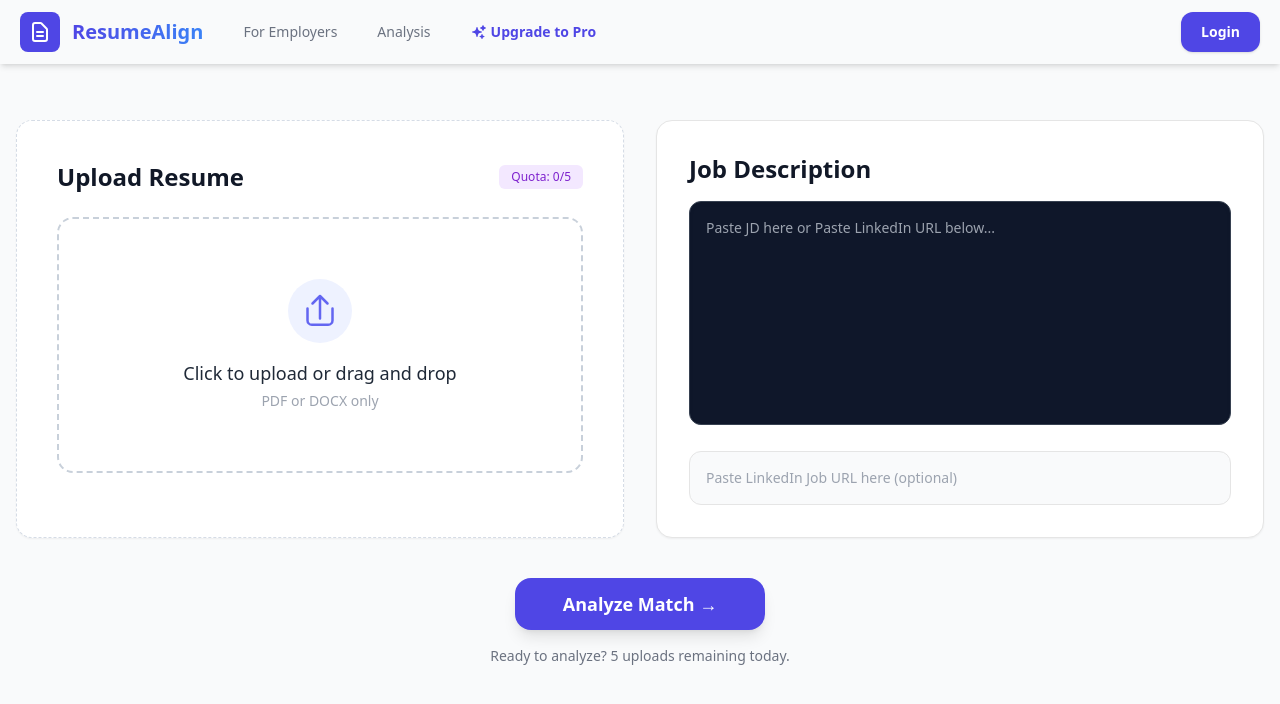
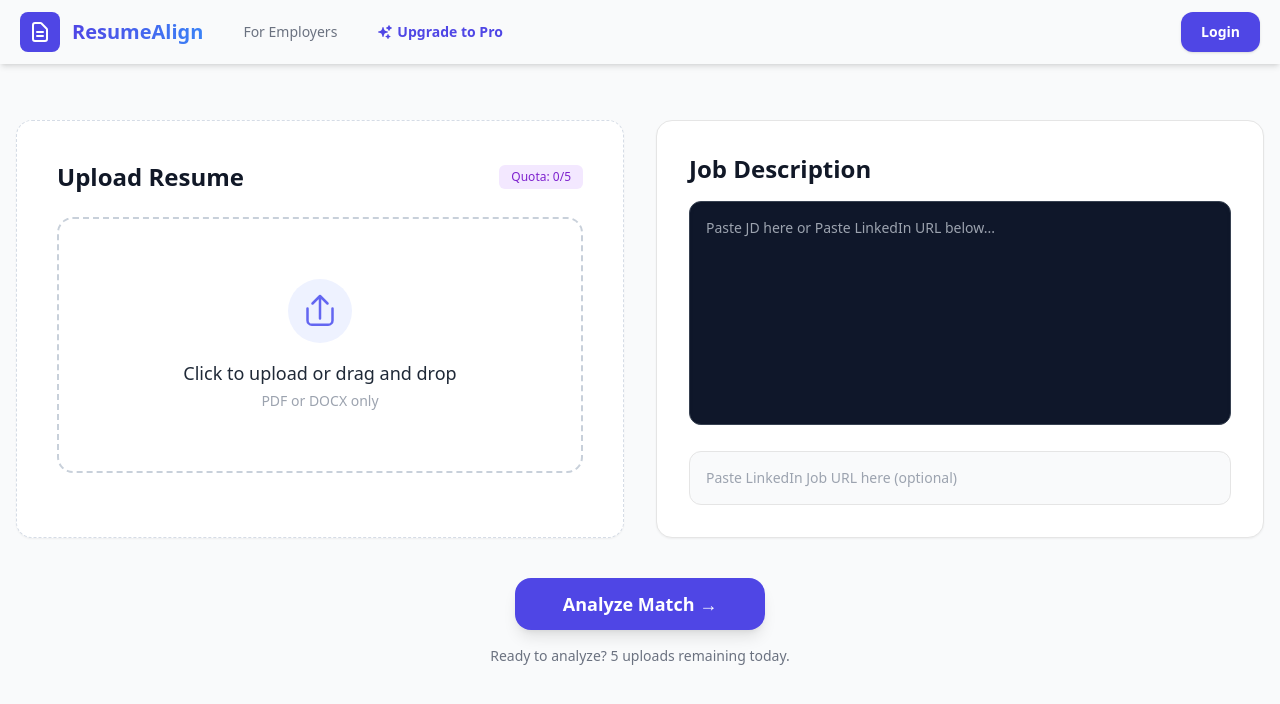
Before and after one commit to Pentagon-Innovations/AI-resume-builder-, a React (Vite) app in the folder AI-Resume-Builder/: page / in a window 1280 px wide. Shown: the top 704 px of the page. Built offline with nearby package versions, Linux system fonts and the light colour scheme; no server answers.

Commit message:
feat: add Header component with navigation links and authentication state rendering.

```diff
--- a/AI-Resume-Builder/src/components/custom/Header.jsx
+++ b/AI-Resume-Builder/src/components/custom/Header.jsx
@@ -19,9 +19,7 @@ function Header() {
                 <Link to={'/recruiter/dashboard'} className="text-sm font-medium text-gray-500 hover:text-indigo-600 transition">
                     For Employers
                 </Link>
-                <Link to={'/analysis'} className="text-sm font-medium text-gray-500 hover:text-indigo-600 transition">
-                    Analysis
-                </Link>
+
                 <Link to={'/pricing'} className="text-sm font-bold text-indigo-600 hover:text-indigo-700 transition flex items-center gap-1">
                     <HiSparkles className="w-4 h-4" /> Upgrade to Pro
                 </Link>
```
